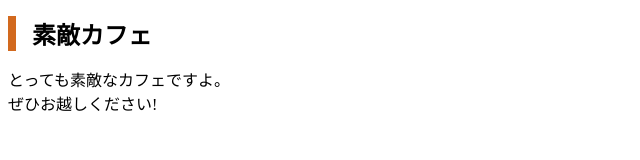
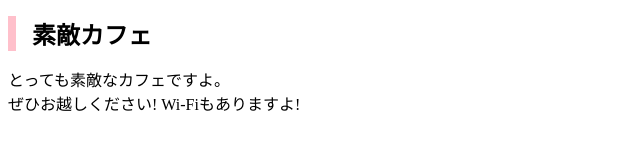
Before and after one commit to ema-gs/mycafe, a plain HTML site: page index.html in a window 1280 px wide. Shown: the whole page, without its empty margins (0-640 px from the left). Drawn offline with Linux system fonts and the light colour scheme.

Commit message:
Add files via upload

```diff
--- a/css/style.css
+++ b/css/style.css
@@ -3,7 +3,7 @@
 h1{
     font-size: 24px;
     padding-left: 16px;
-    border-left: 8px solid chocolate;
+    border-left: 8px solid pink;
 }
 
 /* body */
```
Also changed, not shown: index.html (+1 -1 lines).
